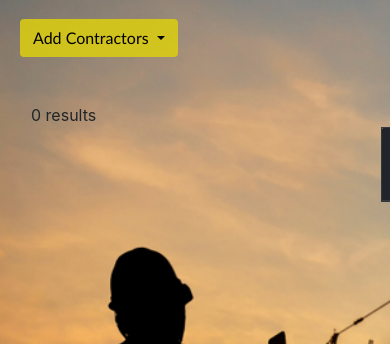
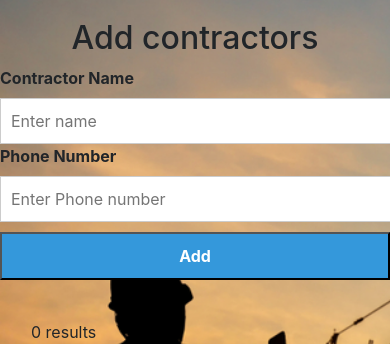
Before and after one commit to bhatappu11/DBMS-mini-project, a PHP site: page /contractor_details.php in a window 390 px wide; the page is wider, and only the part inside the window is pictured. Shown: the part 56-400 px from the top of that part. Run offline with PHP 8.4, Linux system fonts and the light colour scheme; the visitor is signed in with stand-in values (Sample User, id 1); data that the repository does not hold is empty; some libraries are stand-ins or nearby versions.

Commit message:
Updating files

```diff
--- a/contractor_details.php
+++ b/contractor_details.php
@@ -43,82 +43,64 @@
     <div>
 		<h3> <br><br> </h3>
     </div>
-    <div class="form-inline">
-        <div class="form-group">
-            <div class="dropdown">
-                <button class="btn btn-default dropdown-toggle" type="button" id="strikes-range" data-toggle="dropdown" aria-haspopup="true"> Add Contractors <span class="caret"></span> </button>
-                <ul class="dropdown-menu" aria-labelledby="strikes">
-                    <li style="width: 280px;">
-                        <form class="form-horizontal" action="contractor_details.php" style="display:block;">
-                            <div class="form-group donotchange">
-                                <label for="strike-from" class="col-sm-2 control-label">Contractor Name</label>
-                                <div class="col-xs-8">
-                                    <input type="text" class="form-control" name="cont-name" placeholder="Enter contratcor name">
-                                </div>
-                            </div>
-                            <div class="form-group donotchange">
-                                <label for="strike-to" class="col-sm-2 control-label">Phone Number</label>
-                                <div class="col-xs-8">
-                                    <input type="text" class="form-control" name="Phn" placeholder="Enter contractor's phone number">
-                                </div>
-                            </div>
-                            <div class="form-group donotchange">
-                                <div class="col-sm-offset-2 col-sm-10">
-                                    <button name="add_contractor" type="submit" class="btn btn-submit">Add</button>
-                                </div>
+    <div>
+	<center><h2>Add contractors</h2></center>
+		<form action="contractor_details.php" method="post">
+			<div>
+				<label><b>Contractor Name</b></label>
+				<input type="text" placeholder="Enter name" name="cont_name" required>
+				<label><b>Phone Number</b></label>
+				<input type="number" placeholder="Enter Phone number" name="phone" required>
+				<button name="add_contractor" class="sign_up_btn" type="submit">Add</button>
+
 			</div>
 		</form>
+
 		<?php
 			if(isset($_POST['add_contractor']))
 			{
-                                $cont_name=$POST['cont-name'];
-                                $phone=$_POST['Phn'];
-
                 $username=$_SESSION['username'];
                 $query = "select Builder_id from builder where Builder_name='$username'";
                 $query_run=mysqli_query($con,$query);
                 $ans = mysqli_fetch_assoc($query_run);
                 $id = $ans['Builder_id'];
 
-                                $query1 = "select * from contractor where Builder_id='$id' and Contractor_name='$cont_name'";
+				//$query = "select * from contractor where Builder_id='$id' and Contractor_name='$contractor_name'";
 				//echo $query;
-                                $query_run1 = mysqli_query($con,$query1);
+				//$query_run = mysqli_query($con,$query);
 				//echo mysql_num_rows($query_run);
-                                if($query_run1)
+				//if($query_run)
+					// {
+					// 	if(mysqli_num_rows($query_run)>0)
+					// 	{
+					// 		echo '<script type="text/javascript">alert("This Username Already exists.. Please try another username!")</script>';
+					// 	}
+					// 	else
+					// 	{
+							$query = "insert into contractor (Contractor_id,Contractor_name,Builder_id,PhoneNum) values('','". $_POST["cont_name"] . "','$id','" . $_POST["phone"] . "')";
+							$query_run = mysqli_query($con,$query);
+							if($query_run)
 							{
-                                    if(mysqli_num_rows($query_run1)>0)
-                                    {
-                                        echo '<script type="text/javascript">alert("Contractor already exists!")</script>';
-                                    }
-                                    else
-                                    {
-                                        $query2 = "insert into contractor values('','$cont_name','$id','$phone')";
-                                        $query_run2 = mysqli_query($con,$query2);
-                                        if($query_run2)
-                                        {
+								echo '<script type="text/javascript">alert("Contractor Registered.. Welcome")</script>';
 								header( "Location: contractor_details.php");
 							}
 							else
 							{
-                                            echo '<p class="bg-danger msg-block">Unsuccessful due to server error. Please try later</p>';
+								echo '<p class="bg-danger msg-block">Registration Unsuccessful due to server error. Please try later</p>';
 							}
 						}
-                                }
-                                else
-                                {
-                                    echo '<script type="text/javascript">alert("DB error")</script>';
-                                }
-                            }
+			// 		}
+			// 		else
+			// 		{
+			// 			echo '<script type="text/javascript">alert("DB error")</script>';
+			// 		}
+
+			// }
 			else
 			{
 			}
 		?>
-                    </li>
-                </ul>
 	</div>
-        </div>
-    </div>
-    <div id="push"></div>
     <div class="container" style="margin-top:30px">
         <table class="table table-striped table-dark table-bordered text-center">
         <thead>
--- a/css/style.css
+++ b/css/style.css
@@ -118,7 +118,7 @@
 	background-color: rgba(219, 206, 17, 0.863);
 	color: black;
 }
-.btn.btn-submit {
+.btn-submit {
 	margin-left: 60px;
 	background-color: rgba(219, 206, 17, 0.863);
 	color: black;
```
Lines whose indentation alone changed are shown as unchanged.
